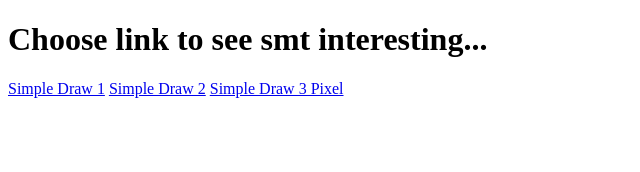
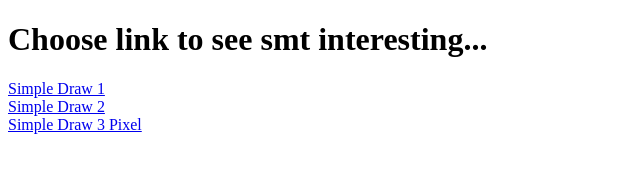
Before and after one commit to MariUt005/learnWeb, a plain HTML site: page index.html in a window 1280 px wide. Shown: the whole page, without its empty margins (0-640 px from the left). Drawn offline with Linux system fonts and the light colour scheme.

Commit message:
br add to index.html

```diff
--- a/index.html
+++ b/index.html
@@ -7,8 +7,8 @@
 <body>
     <h1>Choose link to see smt interesting...</h1>
 
-    <a href="js/simpledraw.html">Simple Draw 1</a>
-    <a href="js/simpledraw2.html">Simple Draw 2</a>
-    <a href="js/simpledraw3_pixel.html">Simple Draw 3 Pixel</a>
+    <a href="js/simpledraw.html">Simple Draw 1</a><br>
+    <a href="js/simpledraw2.html">Simple Draw 2</a><br>
+    <a href="js/simpledraw3_pixel.html">Simple Draw 3 Pixel</a><br>
 </body>
 </html>
```
